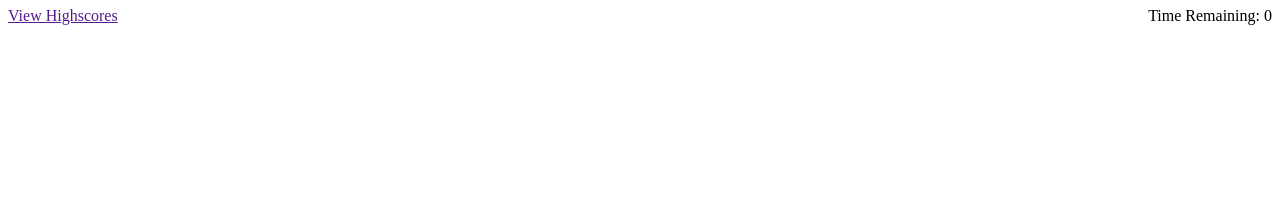
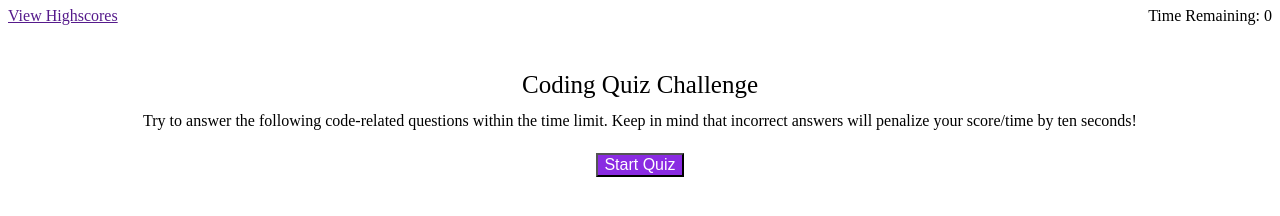
Before and after one commit to TheBluWiz/devQuiz1, a plain HTML site: page index.html in a window 1280 px wide. Drawn offline with Linux system fonts and the light colour scheme.

Commit message:
Sets starting state of UI

```diff
--- a/assets/css/styles.css
+++ b/assets/css/styles.css
@@ -1,5 +1,28 @@
 * {
   font-size: 16px;
+}
+
+main {
+  display: flex;
+  flex-direction: column;
+  align-items: center;
+}
+
+h1 {
+  font-size: 25px;
+  margin: 3rem 1rem 1rem 1rem;
+}
+
+main p {
+  max-width: 80%;
+  text-align: center;
+  margin-bottom: .5rem;
+}
+
+main button {
+  margin: 1rem;
+  background-color: blueviolet;
+  color: white;
 }
 
 header {
@@ -12,7 +35,7 @@ a p{
   margin-left: .5rem;
 }
 
-#time-remaining {
+header p {
   margin-top: .5rem;
   margin-right: .5rem;
 }
--- a/assets/js/script.js
+++ b/assets/js/script.js
@@ -1,4 +1,4 @@
 var timeRemaining = 0
 
 var timeRemainingEl = document.querySelector("#time-remaining")
-timeRemainingEl.textContent = "Time Remaining: " + timeRemaining
+timeRemainingEl.textContent = timeRemaining
--- a/index.html
+++ b/index.html
@@ -13,11 +13,14 @@
     <div>
       <a href=""><p>View Highscores</p></a>
     </div>
-    <p id="time-remaining"></p>
+    <p>Time Remaining: <span id="time-remaining"></span></p>
   </header>
   <main id="test">
-    <h1 id="question"></h1>
-    <div id="buttons"></div>
+    <h1 id="question">Coding Quiz Challenge</h1>
+    <p>Try to answer the following code-related questions within the time limit. Keep in mind that incorrect answers will penalize your score/time by ten seconds!</p>
+    <div id="buttons">
+      <button>Start Quiz</button>
+    </div>
     <div id="is-correct"></div>
   </main>
   <script src="./assets/js/script.js"></script>
```
